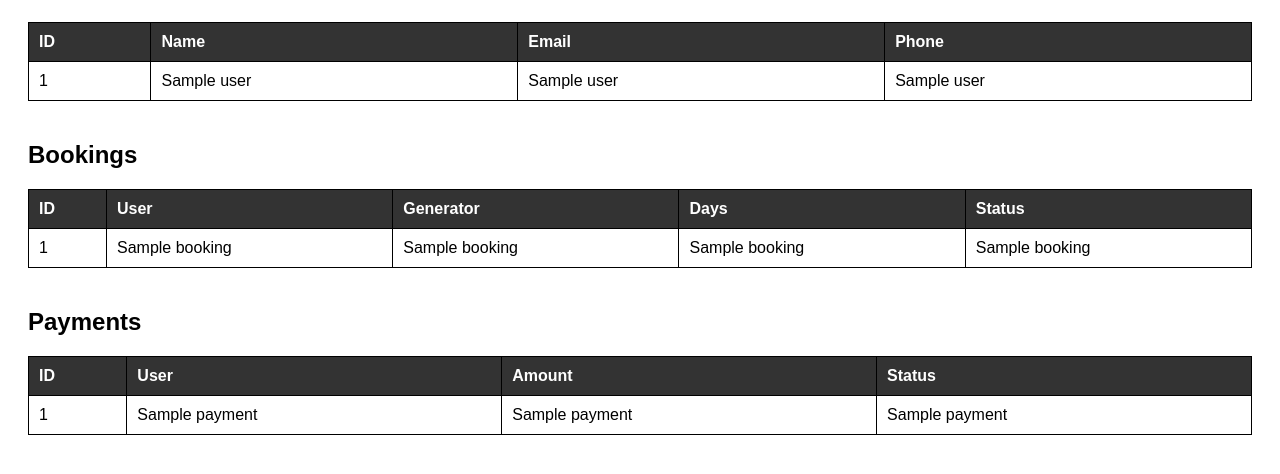
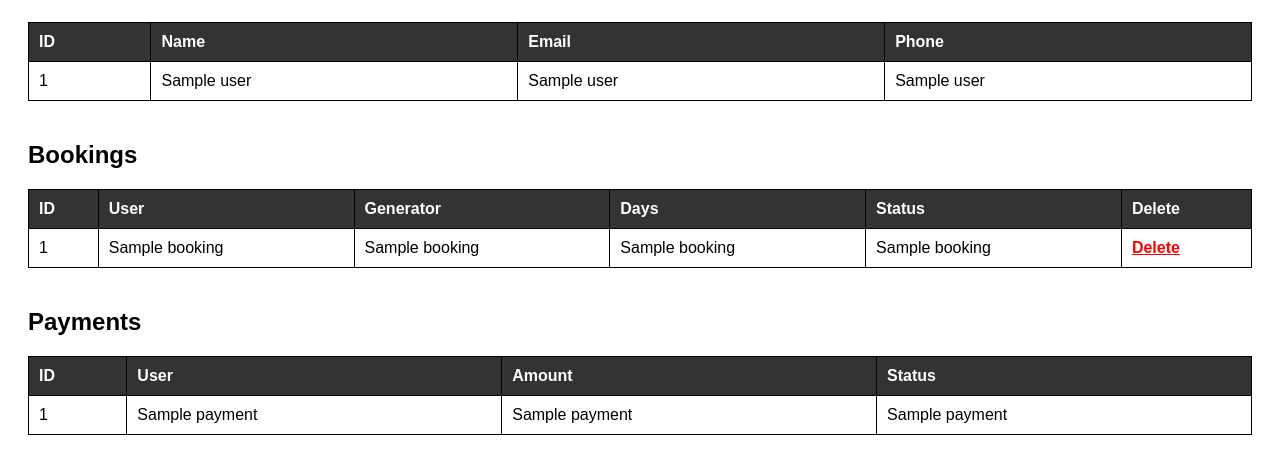
Before and after one commit to khanshafia704-jpg/generator-rental, a Python web app: template templates/admin.html in a window 1280 px wide. Shown: the part 152-626 px from the top of the page. Run offline with Jinja, Linux system fonts and the light colour scheme; the template is opened without the code that fills it: most values are stand-ins (such as "Sample title", 1, 10 or a date in 2020).

Commit message:
Update admin.html

```diff
--- a/templates/admin.html
+++ b/templates/admin.html
@@ -24,12 +24,18 @@
         h2 {
             margin-top: 40px;
         }
+        .delete-btn {
+            color: red;
+            font-weight: bold;
+            cursor: pointer;
+        }
     </style>
 </head>
 <body>
 
 <h1>Admin Dashboard</h1>
 
+<!-- USERS -->
 <h2>Users</h2>
 <table>
 <tr>
@@ -50,6 +56,7 @@
 </table>
 
 
+<!-- BOOKINGS -->
 <h2>Bookings</h2>
 <table>
 <tr>
@@ -58,6 +65,7 @@
     <th>Generator</th>
     <th>Days</th>
     <th>Status</th>
+    <th>Delete</th>
 </tr>
 
 {% for b in bookings %}
@@ -66,12 +74,21 @@
     <td>{{ b[1] }}</td>
     <td>{{ b[2] }}</td>
     <td>{{ b[3] }}</td>
-    <td>{{ b[-1] }}</td>
+    <td>{{ b[5] }}</td>
+
+    <td>
+        <a href="/delete_booking/{{ b[0] }}"
+           onclick="return confirm('Are you sure you want to delete this booking?')"
+           class="delete-btn">
+           Delete
+        </a>
+    </td>
 </tr>
 {% endfor %}
 </table>
 
 
+<!-- PAYMENTS -->
 <h2>Payments</h2>
 <table>
 <tr>
```
